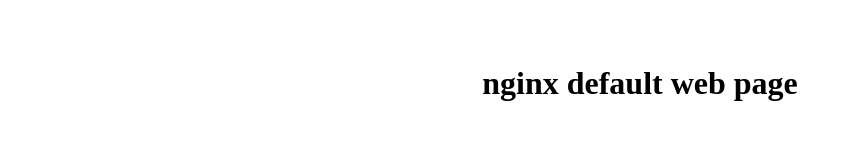
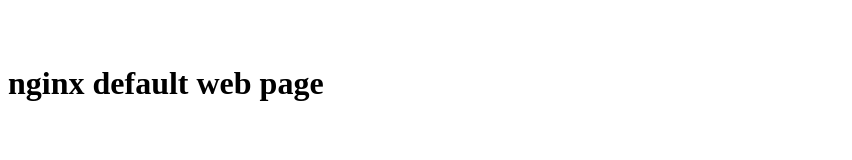
Before and after one commit to marinierb/DockerChallenge, a plain HTML site: page web/index.html in a window 1280 px wide. Shown: the whole page, without its empty margins (0-852 px from the left). Drawn offline with Linux system fonts and the light colour scheme.

```diff
--- a/web/index.html
+++ b/web/index.html
@@ -1,5 +1,5 @@
 <br>
 <br>
-<h1><center>
+<h1>
   nginx default web page
-<center></h1>
+</h1>
```
Also changed, not shown: 1 other file.
